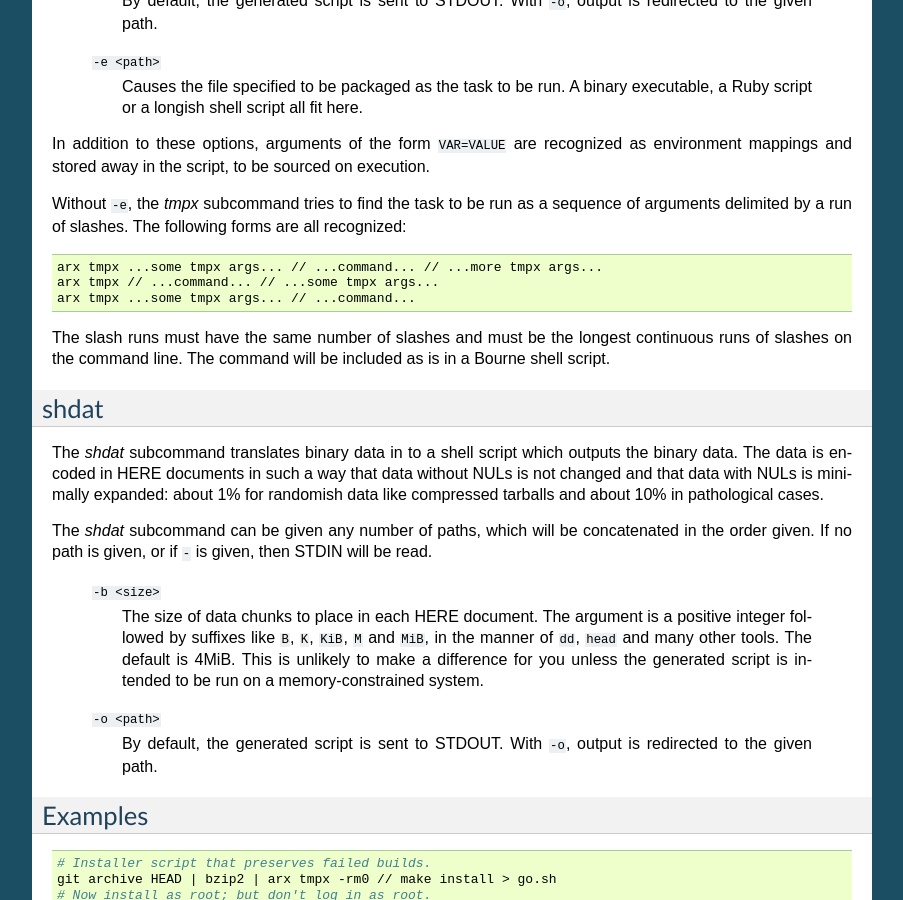
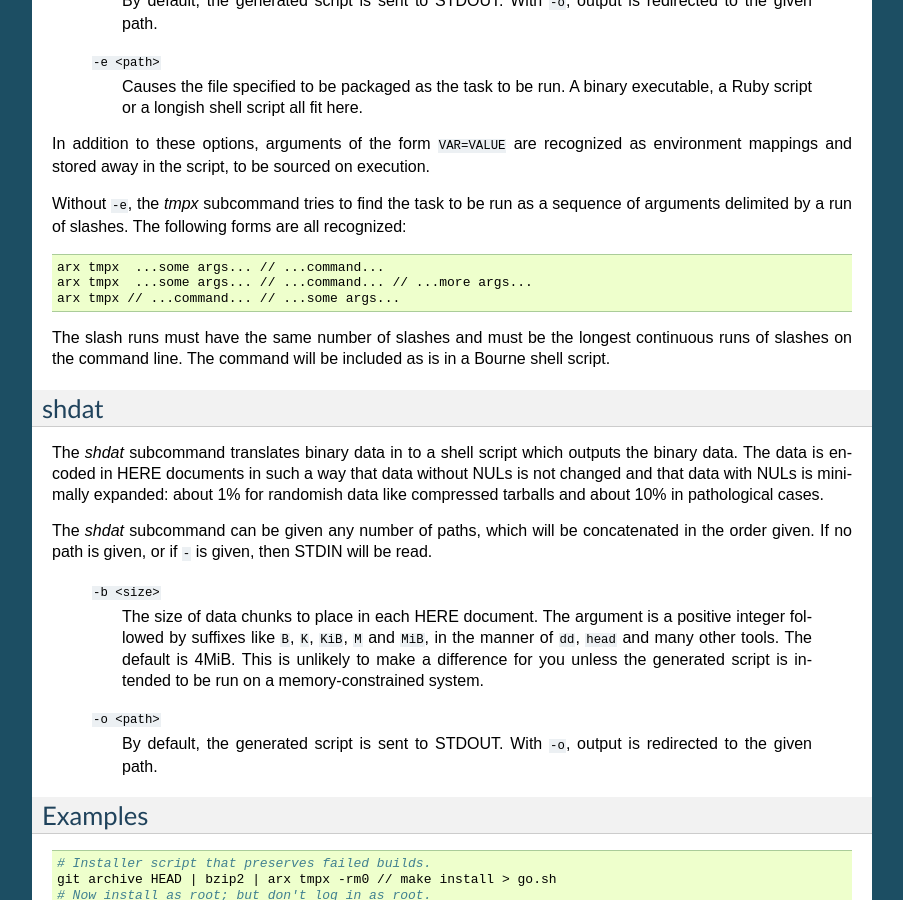
Before and after one commit to solidsnack/arx, a Sphinx documentation site: the page built from docs/index.rst, in a window 1280 px wide and 900 px high, scrolled down 1139 px. Shown: the whole window, without its empty margins (198-1101 px from the left). Built offline with Sphinx 7.4.7, drawn with Linux system fonts in a browser that asks for light colours.

Commit message:
More logical arrangement of tmpx modes.

```diff
--- a/docs/index.rst
+++ b/docs/index.rst
@@ -82,9 +82,9 @@ all recognized:
 
 .. code-block:: text
 
-    arx tmpx ...some tmpx args... // ...command... // ...more tmpx args...
-    arx tmpx // ...command... // ...some tmpx args...
-    arx tmpx ...some tmpx args... // ...command...
+    arx tmpx  ...some args... // ...command...
+    arx tmpx  ...some args... // ...command... // ...more args...
+    arx tmpx // ...command... // ...some args...
 
 The slash runs must have the same number of slashes and must be the longest
 continuous runs of slashes on the command line. The command will be included
```
